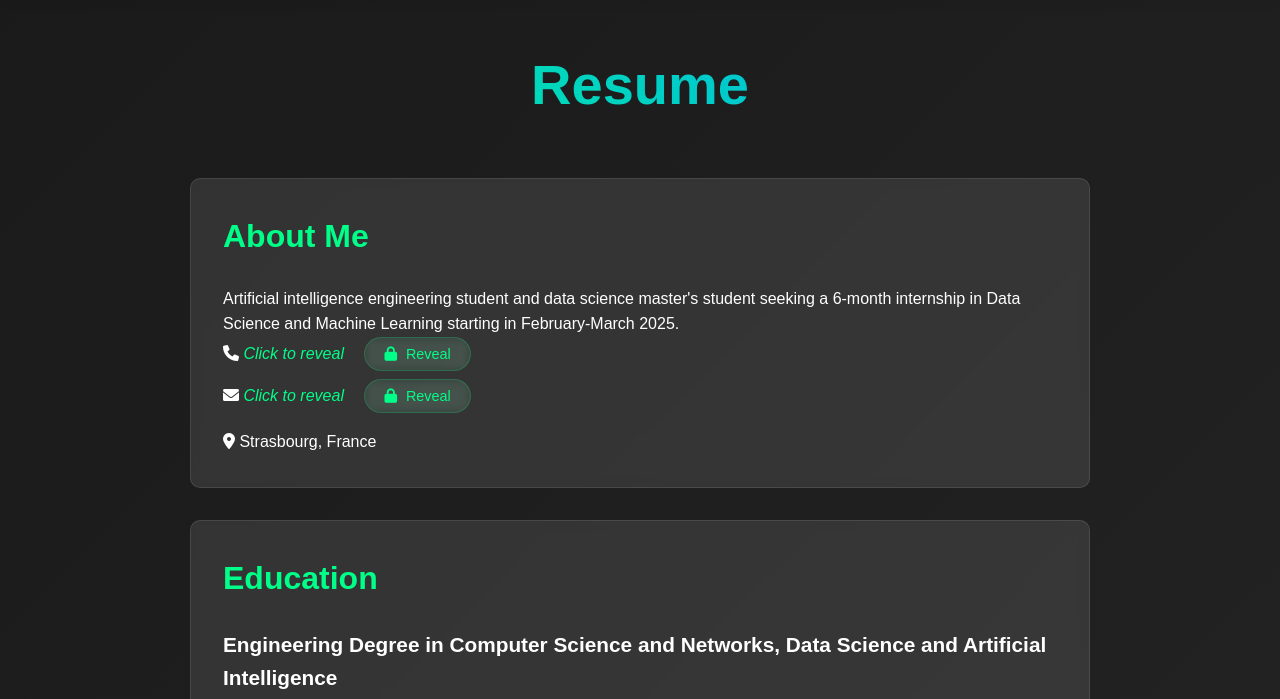
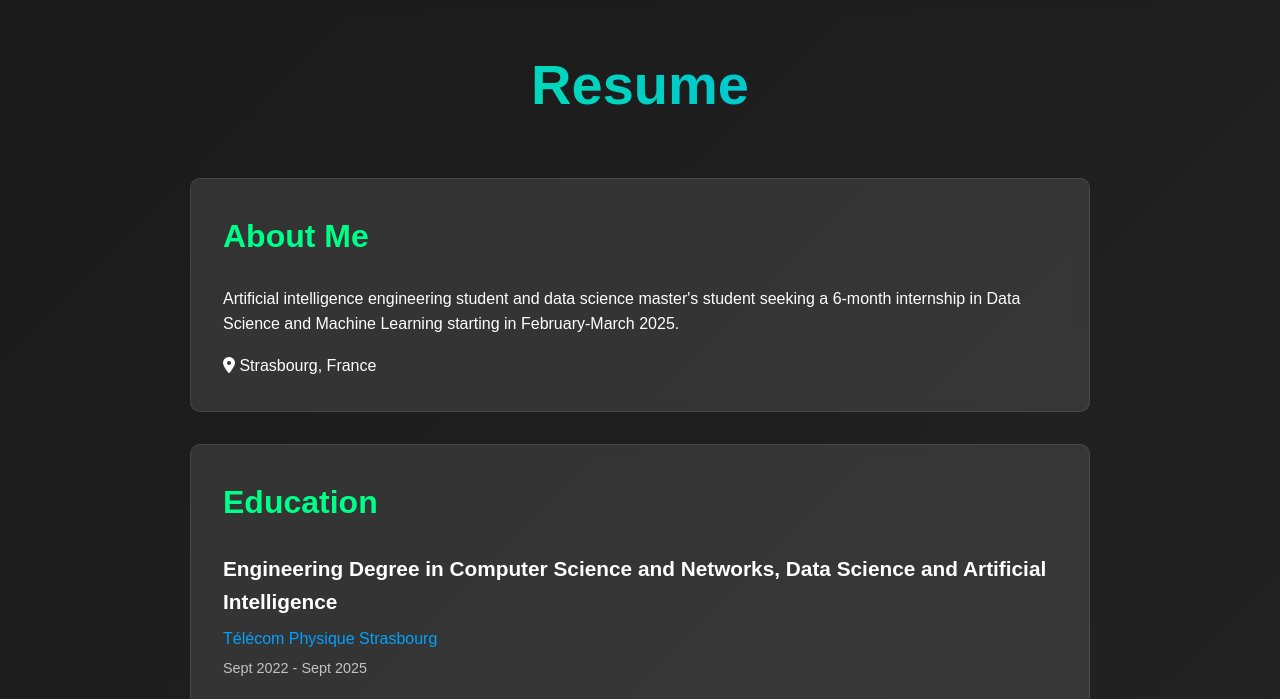
Before and after one commit to zaidghali/mywebsite, a plain HTML site: page resume.html in a window 1280 px wide. Shown: the part 80-779 px from the top of the page. Drawn offline with Linux system fonts and the light colour scheme.

Commit message:
no backend

```diff
--- a/resume.html
+++ b/resume.html
@@ -35,24 +35,7 @@
                 <p class="about-text">Artificial intelligence engineering student and data science master's student seeking a 6-month internship in Data Science and Machine Learning starting in February-March 2025.</p>
                 <div class="contact-info">
                     <div class="protected-info">
-                        <div class="info-item">
-                            <p>
-                                <i class="fas fa-phone"></i>
-                                <span id="phone" class="protected-text">Click to reveal</span>
-                                <button onclick="showProtectedInfo('phone')" class="reveal-btn">
-                                    <i class="fas fa-lock"></i> Reveal
-                                </button>
-                            </p>
-                        </div>
-                        <div class="info-item">
-                            <p>
-                                <i class="fas fa-envelope"></i>
-                                <span id="email" class="protected-text">Click to reveal</span>
-                                <button onclick="showProtectedInfo('email')" class="reveal-btn">
-                                    <i class="fas fa-lock"></i> Reveal
-                                </button>
-                            </p>
-                        </div>
+
                     </div>
                     <p><i class="fas fa-map-marker-alt"></i> Strasbourg, France</p>
                 </div>
--- a/scripts.js
+++ /dev/null
@@ -1,19 +0,0 @@
-const PROTECTED_INFO = {
-    phone: '+(33)758626853',
-    email: 'ghalizaid1@gmail.com'
-};
-
-const PASSWORD = 'z@id';
-
-function showProtectedInfo(type) {
-    const password = prompt('Please enter the password to view this information:');
-
-    if (password === PASSWORD) {
-        document.getElementById(type).textContent = PROTECTED_INFO[type];
-        // Hide the reveal button after successful reveal
-        const button = document.querySelector(`#${type}`).nextElementSibling;
-        button.style.display = 'none';
-    } else {
-        alert('Incorrect password. Access denied.');
-    }
-}
```
